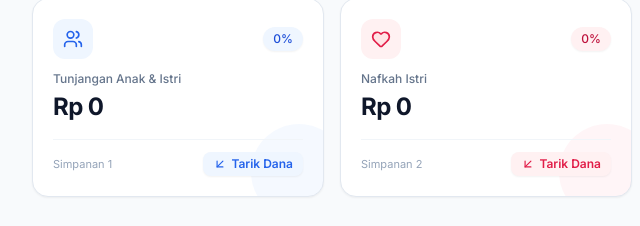
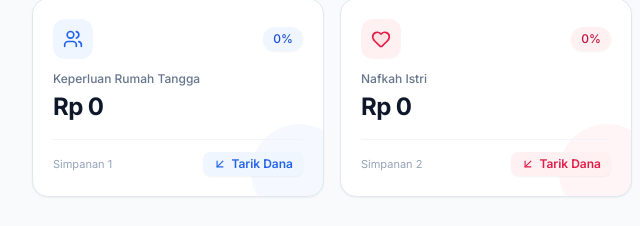
Before and after one commit to Aquestbiz/Keuangan, a plain HTML site: page index.html in a window 1280 px wide. Shown: the part 139-365 px from the top of the page, 0-640 px from the left. Drawn offline with nearby package versions, Linux system fonts and the light colour scheme.

Commit message:
Change text from 'Tunjangan Anak & Istri' to 'Keperluan Rumah Tangga'

```diff
--- a/index.html
+++ b/index.html
@@ -90,7 +90,7 @@
                             </span>
                             <span class="text-xs font-medium px-2.5 py-1 rounded-full bg-blue-50 text-blue-700 dark:bg-blue-900/40 dark:text-blue-300 shadow-sm" id="pctPos1">0%</span>
                         </div>
-                        <p class="text-xs font-medium text-slate-500 dark:text-slate-400">Tunjangan Anak & Istri</p>
+                        <p class="text-xs font-medium text-slate-500 dark:text-slate-400">Keperluan Rumah Tangga</p>
                         <h3 class="text-xl sm:text-2xl font-bold text-slate-900 dark:text-white mt-1 tracking-tight" id="totalPos1">Rp 0</h3>
                     </div>
                     <div class="mt-4 pt-3 border-t border-slate-100 dark:border-slate-700/60 flex items-center justify-between relative z-10">
```
